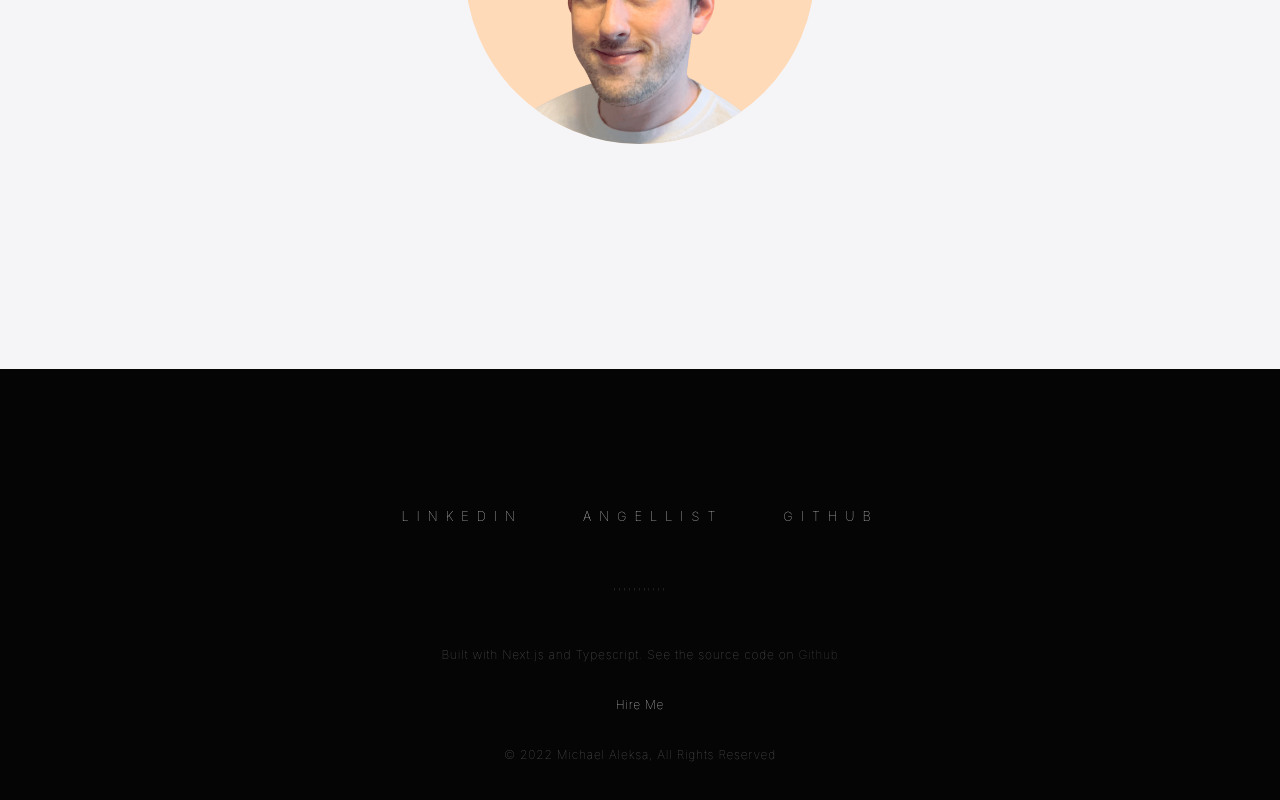
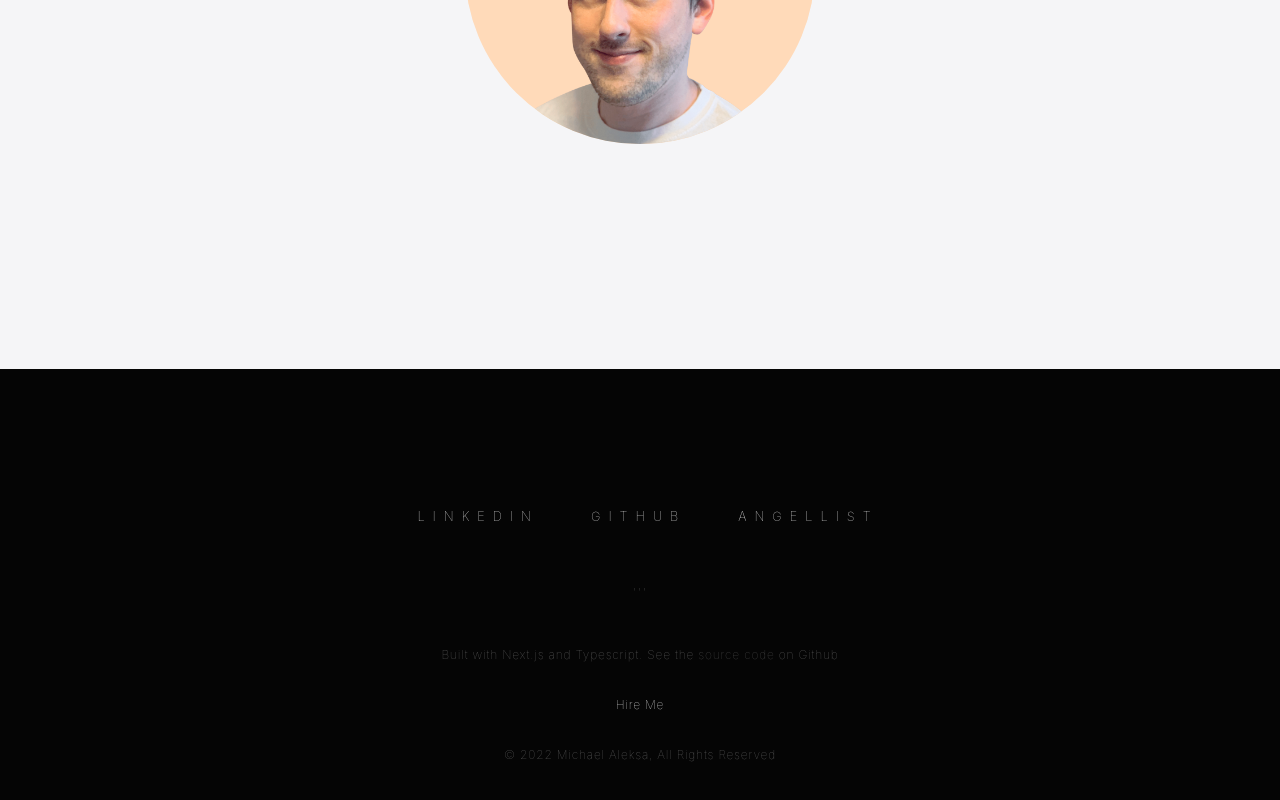
Before and after one commit to MikeAleksa/PersonalWebsiteNextJS, a Next.js app: page / in a window 1280 px wide. Shown: the part 2031-2831 px from the top of the page. Built offline with nearby package versions, Linux system fonts and the light colour scheme.

Commit message:
add additional footer styling and animations

```diff
--- a/components/Footer.tsx
+++ b/components/Footer.tsx
@@ -1,28 +1,29 @@
 const Footer = () => (
   <footer className="footer inverted">
     <div className={'contact-text footer-grid'}>
-      <a>LINKEDIN</a>
-      <a>ANGELLIST</a>
-      <a>GITHUB</a>
+      <a>AngelList</a>
+      <a>GitHub</a>
+      <a>LinkedIn</a>
     </div>
     <div>
       <p
         className="footer-text"
         style={{ margin: '1rem 0 0 0', letterSpacing: '0.1rem' }}
       >
-        &apos;&apos;&apos;&apos;&apos;&apos;&apos;&apos;&apos;&apos;&apos;
+        &apos;&apos;&apos;
       </p>
     </div>
     <div className="footer-text">
       <p>
-        Built with Next.js and Typescript. See the source code on&nbsp;
+        Built with Next.js and Typescript. See the&nbsp;
         <a
           href="https://github.com/MikeAleksa"
           target="_blank"
           rel="noopener noreferrer"
         >
-          Github
+          source code
         </a>
+        &nbsp;on Github
       </p>
       <p className="footer-accent-text">
         <a>Hire Me</a>
--- a/styles/globals.css
+++ b/styles/globals.css
@@ -5,12 +5,14 @@ body {
   overscroll-behavior-y: none;
   overscroll-behavior-x: none;
   color: var(--primary-text);
+  cursor: crosshair;
   font-family: -apple-system, BlinkMacSystemFont, Segoe UI, Roboto, Oxygen,
     Ubuntu, Cantarell, Fira Sans, Droid Sans, Helvetica Neue, sans-serif;
 }
 
 a {
   color: inherit;
+  /* cursor: pointer; */
   text-decoration: none;
   transition: color 0.25s;
 }
@@ -32,7 +34,7 @@ a {
 
   --link-primary: #6c6c6c;
   --link-inverted: #ffffff4d;
-  --link-inverted-accent: #ffffffd6;
+  --link-inverted-accent: #ffffffa3;
   --link-inverted-hover: #ffffff;
 
   --primary-bg: #f5f5f7;
@@ -161,7 +163,11 @@ html {
   font-size: 0.8rem;
   font-weight: 100;
   letter-spacing: 0.5rem;
+  text-transform: uppercase;
   color: var(--inverted-text);
+  /* remove additional space after last letter */
+  text-indent: -0.5rem;
+  direction: rtl;
 }
 .contact-text a {
   color: var(--inverted-text);
@@ -170,6 +176,56 @@ html {
 a:active,
 a:focus {
   color: var(--link-inverted);
+}
+
+.contact-text a {
+  position: relative;
+}
+.contact-text a::after {
+  content: '';
+  position: absolute;
+  top: 45%;
+  width: 0%;
+  left: 0;
+  right: 0;
+  margin-left: auto;
+  margin-right: auto;
+  height: 1px;
+  animation: unstrike 0.5s forwards;
+}
+.contact-text a:hover::after {
+  animation: strike 0.5s forwards;
+}
+.contact-text a:not(:hover)::after {
+  /* hide animation on page load */
+  visibility: hidden;
+  transition: visibility 0.01s 1s;
+}
+@keyframes strike {
+  0% {
+    width: 0;
+    background-color: var(--inverted-text);
+  }
+  50% {
+    background-color: var(--link-inverted);
+  }
+  100% {
+    background-color: var(--link-inverted);
+    width: 100%;
+  }
+}
+@keyframes unstrike {
+  0% {
+    background-color: var(--link-inverted);
+    width: 100%;
+  }
+  50% {
+    background-color: var(--inverted-text);
+  }
+  100% {
+    width: 0;
+    background-color: var(--inverted-text);
+  }
 }
 
 .footer-text {
```
